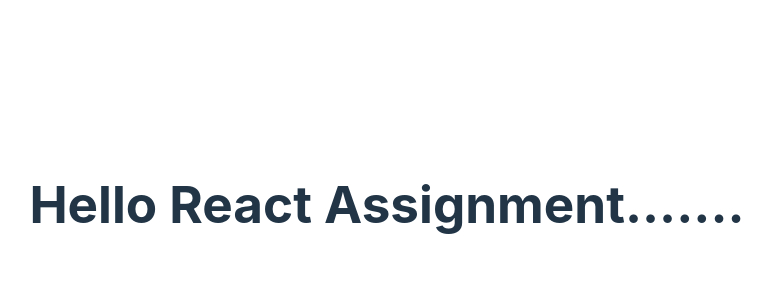
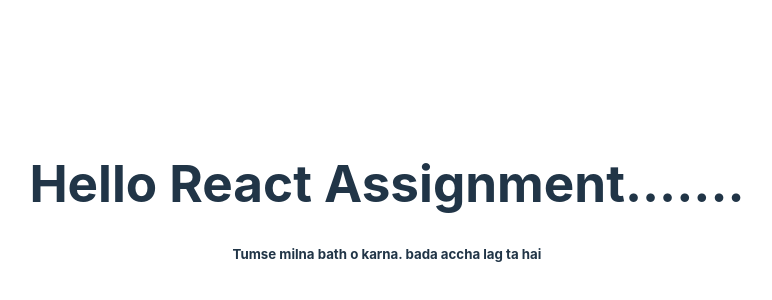
Before and after one commit to PritrirajPartho/programing-edu-cafe, a React (Vite) app: page / in a window 1280 px wide. Shown: the part 196-496 px from the top of the page, without its empty margins (253-1025 px from the left). Built offline with nearby package versions, Linux system fonts and the light colour scheme.

Commit message:
first-added

```diff
--- a/src/App.jsx
+++ b/src/App.jsx
@@ -1,6 +1,4 @@
 import { useState } from 'react'
-import reactLogo from './assets/react.svg'
-import viteLogo from '/vite.svg'
 import './App.css'
 
 function App() {
@@ -9,6 +7,7 @@
   return (
     <div className="App">
         <h1>Hello React Assignment.......</h1>
+        <h5>Tumse milna bath o karna. bada accha lag ta hai</h5>
     </div>
   )
 }
```
